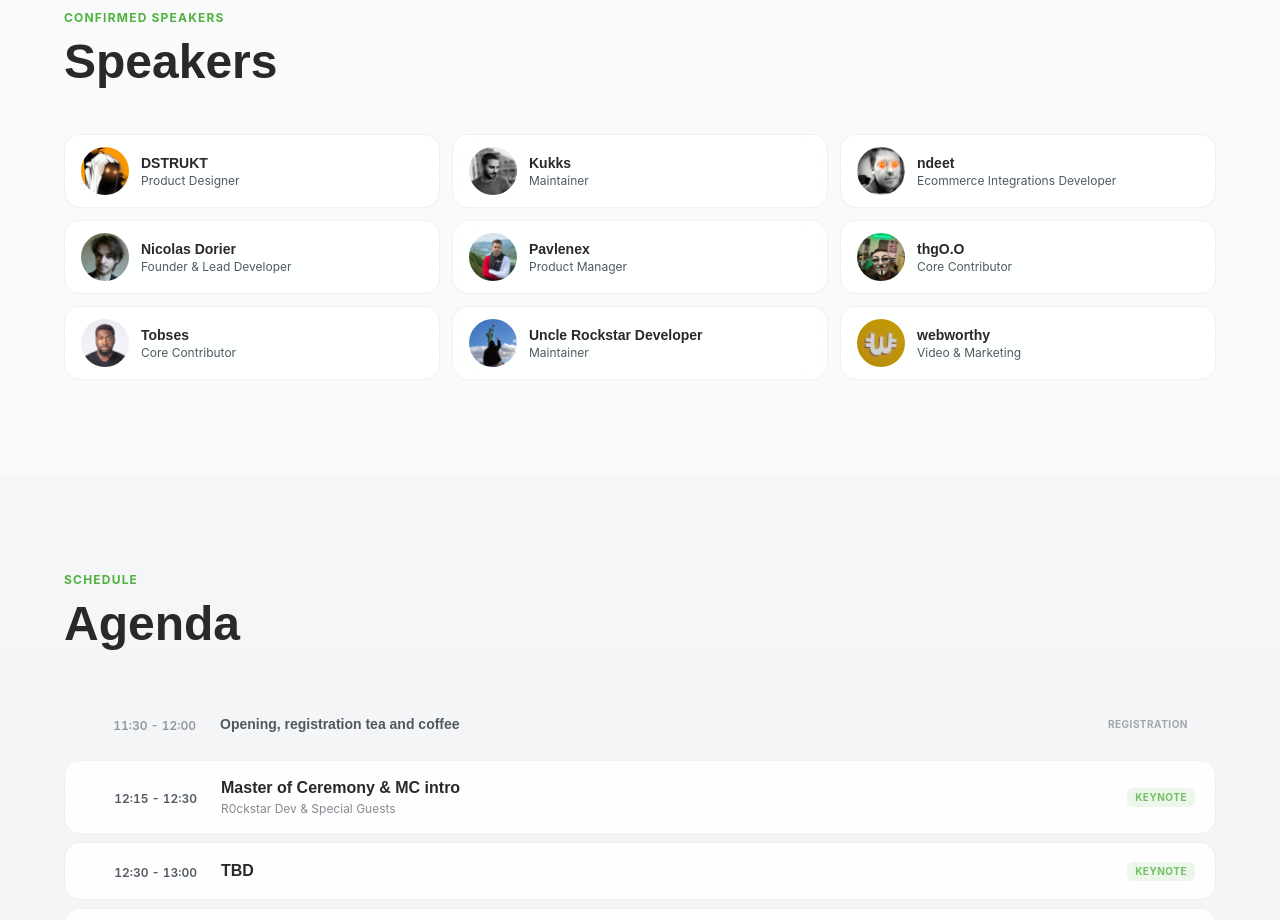
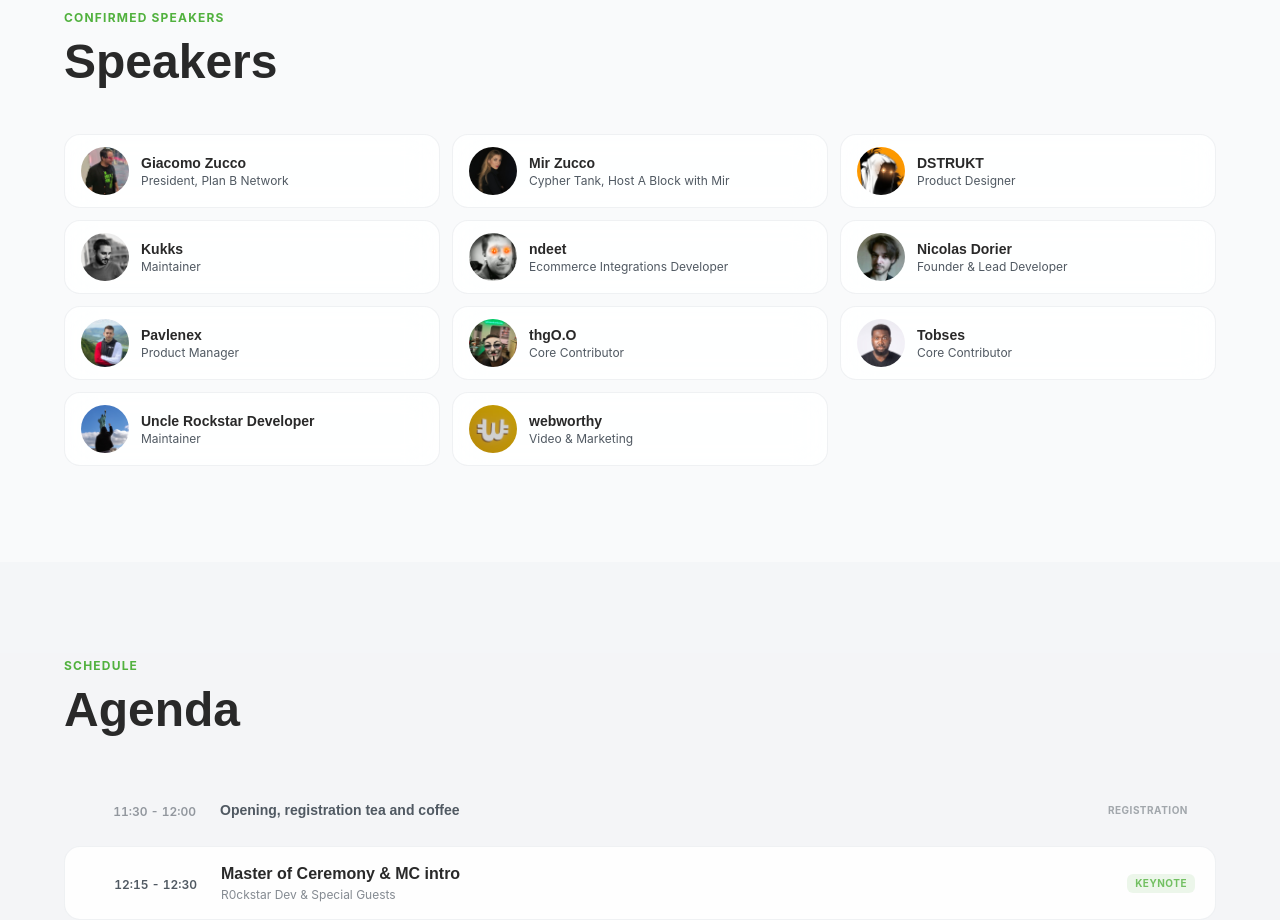
Before and after one commit to btcpayserver/btcpay-day, a React (Vite) app: page / in a window 1280 px wide. Shown: the part 1380-2300 px from the top of the page. Built offline with nearby package versions, Linux system fonts and the light colour scheme.

Commit message:
Add duo fantastico Zucco

```diff
--- a/src/data/speakers.ts
+++ b/src/data/speakers.ts
@@ -7,6 +7,8 @@
 }
 
 export const speakers: Speaker[] = [
+  { name: 'Giacomo Zucco',            title: 'President, Plan B Network',        photo: '/images/speakers/giacomozucco.jpg', xHandle: 'giacomozucco'   },
+  { name: 'Mir Zucco',                title: 'Cypher Tank, Host A Block with Mir', photo: '/images/speakers/mir_btc.jpg', xHandle: 'mir_btc'        },
   { name: 'DSTRUKT',                  title: 'Product Designer',                 photo: '/images/speakers/dstrukt__.jpg',     xHandle: 'dstrukt__'      },
   { name: 'Kukks',                    title: 'Maintainer',                       photo: '/images/speakers/MrKukks.jpg',       xHandle: 'MrKukks'        },
   { name: 'ndeet',                    title: 'Ecommerce Integrations Developer', photo: '/images/speakers/ndeet.jpg',         xHandle: 'ndeet'          },
```
Also changed, not shown: public/images/speakers/giacomozucco.jpg (added), public/images/speakers/mir_btc.jpg (added).
